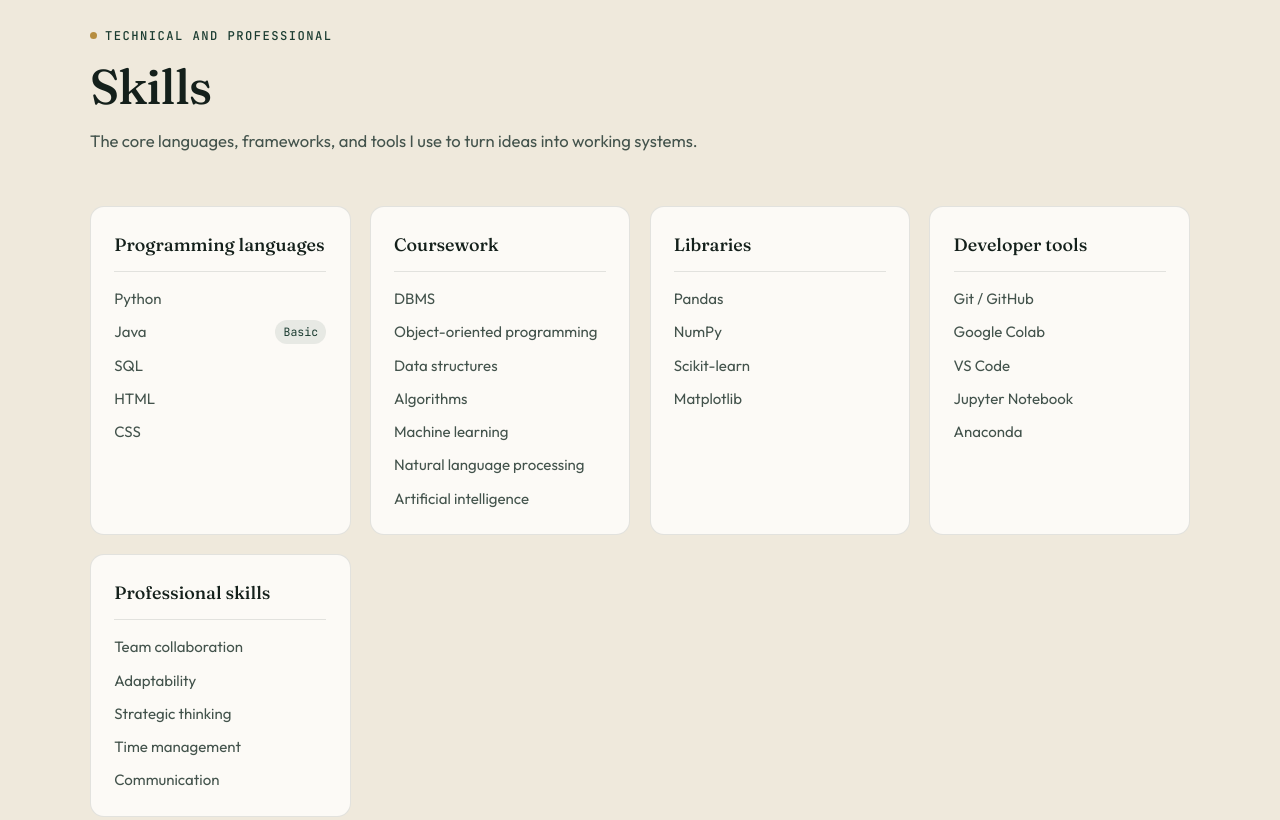
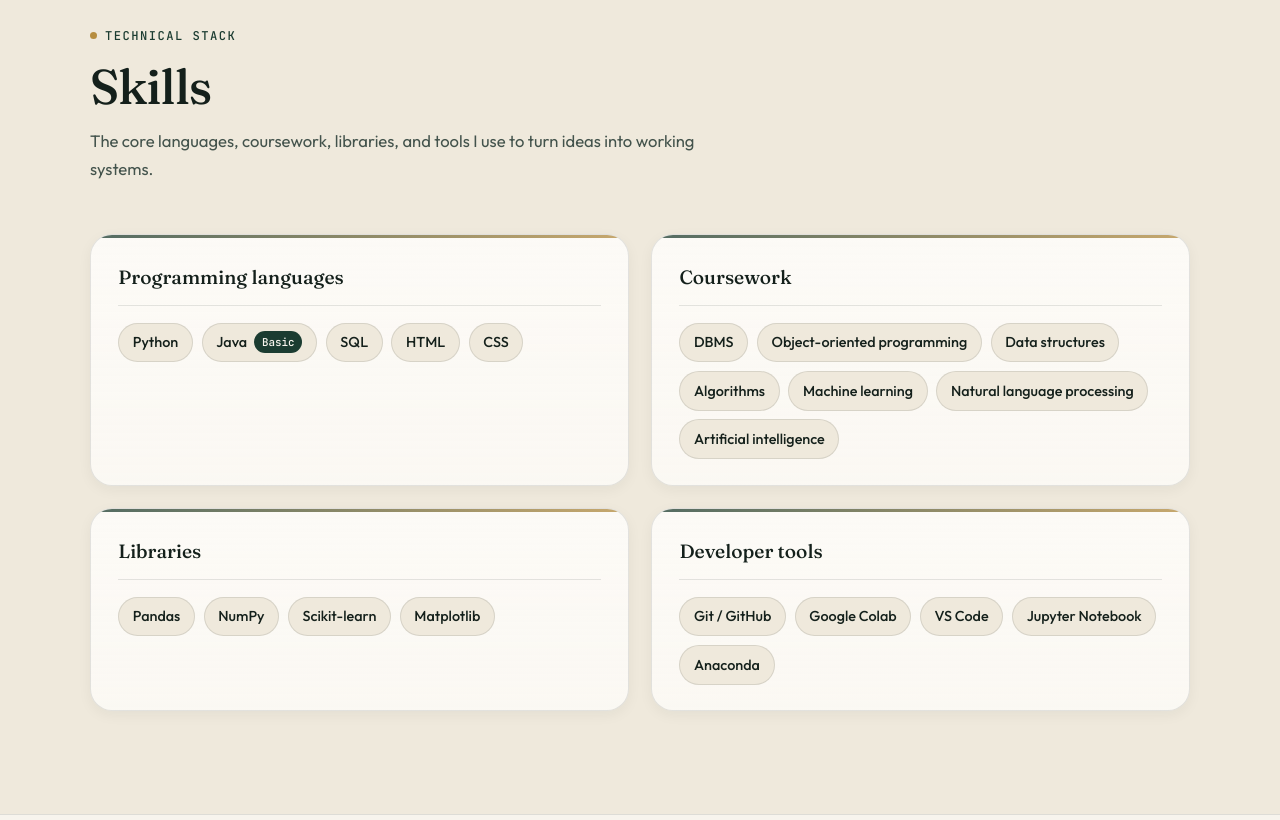
Before and after one commit to bpkakarla/portfolio, a plain HTML site: page index.html in a window 1280 px wide. Shown: the part 1800-2620 px from the top of the page. Drawn offline with Linux system fonts and the light colour scheme.

Commit message:
Refactor styles and update skills section content

```diff
--- a/index.html
+++ b/index.html
@@ -474,6 +474,7 @@
 
     .portrait-wrap {
       margin: 0;
+      width: 100%;
     }
 
     .portrait-card {
@@ -497,9 +498,12 @@
     }
 
     .portrait-badge {
-      display: inline-flex;
+      display: flex;
       flex-wrap: wrap;
       align-items: center;
+      justify-content: center;
+      text-align: center;
+      width: 100%;
       gap: 0.5rem;
       margin-top: 0.9rem;
       padding: 0.48rem 0.95rem;
@@ -674,56 +678,88 @@
     /* Skills */
     .skills-grid {
       display: grid;
-      grid-template-columns: repeat(auto-fit, minmax(215px, 1fr));
-      gap: 1.2rem;
+      grid-template-columns: repeat(2, minmax(0, 1fr));
+      gap: 1.4rem;
     }
 
     .skill-card {
-      padding: 1.45rem;
-      border-radius: var(--radius-md);
-      background: var(--bg-surface);
+      position: relative;
+      overflow: hidden;
+      padding: 1.6rem 1.7rem;
+      border-radius: var(--radius-lg);
+      background: linear-gradient(180deg, var(--bg-surface) 0%, rgba(252, 250, 246, 0.88) 100%);
       border: 1px solid var(--border-subtle);
-      transition: transform 0.22s var(--ease-out), border-color 0.22s var(--ease-out);
+      box-shadow: var(--shadow-sm);
+      transition: transform 0.25s var(--ease-out), border-color 0.25s var(--ease-out), box-shadow 0.25s var(--ease-out);
+    }
+
+    .skill-card::before {
+      content: "";
+      position: absolute;
+      inset-inline: 0;
+      top: 0;
+      height: 3px;
+      background: linear-gradient(90deg, var(--forest-800), var(--accent-gold));
+      opacity: 0.75;
+      transition: opacity 0.25s var(--ease-out);
     }
 
     .skill-card:hover {
-      transform: translateY(-2px);
+      transform: translateY(-4px);
       border-color: var(--border-strong);
+      box-shadow: var(--shadow-md);
+    }
+
+    .skill-card:hover::before {
+      opacity: 1;
     }
 
     .skill-card h3 {
-      margin: 0 0 0.9rem;
-      padding-bottom: 0.65rem;
+      margin: 0 0 1.05rem;
+      padding-bottom: 0.75rem;
       border-bottom: 1px solid var(--border-subtle);
       font-family: var(--font-display);
-      font-size: 1.12rem;
-      font-weight: 500;
+      font-size: 1.2rem;
+      font-weight: 500;
+      color: var(--text-primary);
     }
 
     .skill-list {
       list-style: none;
       margin: 0;
       padding: 0;
-      display: grid;
-      gap: 0.5rem;
+      display: flex;
+      flex-wrap: wrap;
+      gap: 0.55rem;
     }
 
     .skill-list li {
-      display: flex;
+      display: inline-flex;
       align-items: center;
-      justify-content: space-between;
-      gap: 0.5rem;
-      font-size: 0.94rem;
-      color: var(--text-secondary);
+      gap: 0.45rem;
+      padding: 0.42rem 0.85rem;
+      border-radius: var(--radius-pill);
+      background: var(--bg-alt);
+      border: 1px solid var(--border-subtle);
+      font-size: 0.9rem;
+      font-weight: 450;
+      color: var(--text-primary);
+      transition: background-color 0.2s var(--ease-out), border-color 0.2s var(--ease-out), transform 0.2s var(--ease-out);
+    }
+
+    .skill-list li:hover {
+      background: var(--accent-soft);
+      border-color: rgba(27, 60, 49, 0.28);
+      transform: translateY(-1px);
     }
 
     .badge-level {
       font-family: var(--font-mono);
-      font-size: 0.72rem;
-      padding: 0.14rem 0.52rem;
+      font-size: 0.68rem;
+      padding: 0.12rem 0.48rem;
       border-radius: var(--radius-pill);
-      background: var(--accent-soft);
-      color: var(--accent);
+      background: var(--forest-800);
+      color: var(--parchment-100);
     }
 
     /* Work */
@@ -1118,27 +1154,6 @@
     .social-btn svg {
       width: 20px;
       height: 20px;
-    }
-
-    .copy-email-btn {
-      display: inline-flex;
-      align-items: center;
-      gap: 0.5rem;
-      min-height: 38px;
-      padding: 0.4rem 0.95rem;
-      border-radius: var(--radius-pill);
-      font-family: var(--font-mono);
-      font-size: 0.82rem;
-      color: var(--text-on-dark-muted);
-      border: 1px solid var(--border-dark);
-      background: rgba(255, 255, 255, 0.03);
-      transition: all 0.2s var(--ease-out);
-    }
-
-    .copy-email-btn:hover {
-      color: var(--parchment-100);
-      border-color: rgba(247, 244, 237, 0.35);
-      background: rgba(255, 255, 255, 0.08);
     }
 
     .site-footer {
@@ -1284,6 +1299,10 @@
     }
 
     @media (max-width: 720px) {
+      .skills-grid {
+        grid-template-columns: 1fr;
+      }
+
       .nav-toggle {
         display: inline-flex;
       }
@@ -1458,9 +1477,9 @@
     <section id="skills" class="section section-alt" aria-labelledby="skills-heading">
       <div class="container">
         <div class="section-header reveal">
-          <p class="eyebrow">Technical and professional</p>
+          <p class="eyebrow">Technical stack</p>
           <h2 id="skills-heading" class="section-title">Skills</h2>
-          <p class="section-desc">The core languages, frameworks, and tools I use to turn ideas into working systems.</p>
+          <p class="section-desc">The core languages, coursework, libraries, and tools I use to turn ideas into working systems.</p>
         </div>
 
         <div class="skills-grid">
@@ -1506,17 +1525,6 @@
               <li>VS Code</li>
               <li>Jupyter Notebook</li>
               <li>Anaconda</li>
-            </ul>
-          </article>
-
-          <article class="skill-card reveal">
-            <h3>Professional skills</h3>
-            <ul class="skill-list">
-              <li>Team collaboration</li>
-              <li>Adaptability</li>
-              <li>Strategic thinking</li>
-              <li>Time management</li>
-              <li>Communication</li>
             </ul>
           </article>
         </div>
@@ -1762,9 +1770,6 @@
               </a>
             </li>
           </ul>
-          <button class="copy-email-btn" type="button" data-copy-email="bpkakarla@gmail.com">
-            <span>Copy bpkakarla@gmail.com</span>
-          </button>
         </div>
       </div>
     </section>
@@ -1845,23 +1850,6 @@
         });
       });
 
-      const copyBtn = document.querySelector("[data-copy-email]");
-      if (copyBtn) {
-        copyBtn.addEventListener("click", async () => {
-          const email = copyBtn.getAttribute("data-copy-email") || "bpkakarla@gmail.com";
-          const label = copyBtn.querySelector("span");
-          try {
-            await navigator.clipboard.writeText(email);
-            if (label) {
-              label.textContent = "Copied " + email;
-              setTimeout(() => { label.textContent = "Copy " + email; }, 2200);
-            }
-          } catch (_) {
-            window.location.href = "mailto:" + email;
-          }
-        });
-      }
-
       const triggers = Array.from(document.querySelectorAll(".photo-trigger"));
       const lightbox = document.getElementById("lightbox");
       const lbImg = lightbox ? lightbox.querySelector("[data-lightbox-img]") : null;
```
